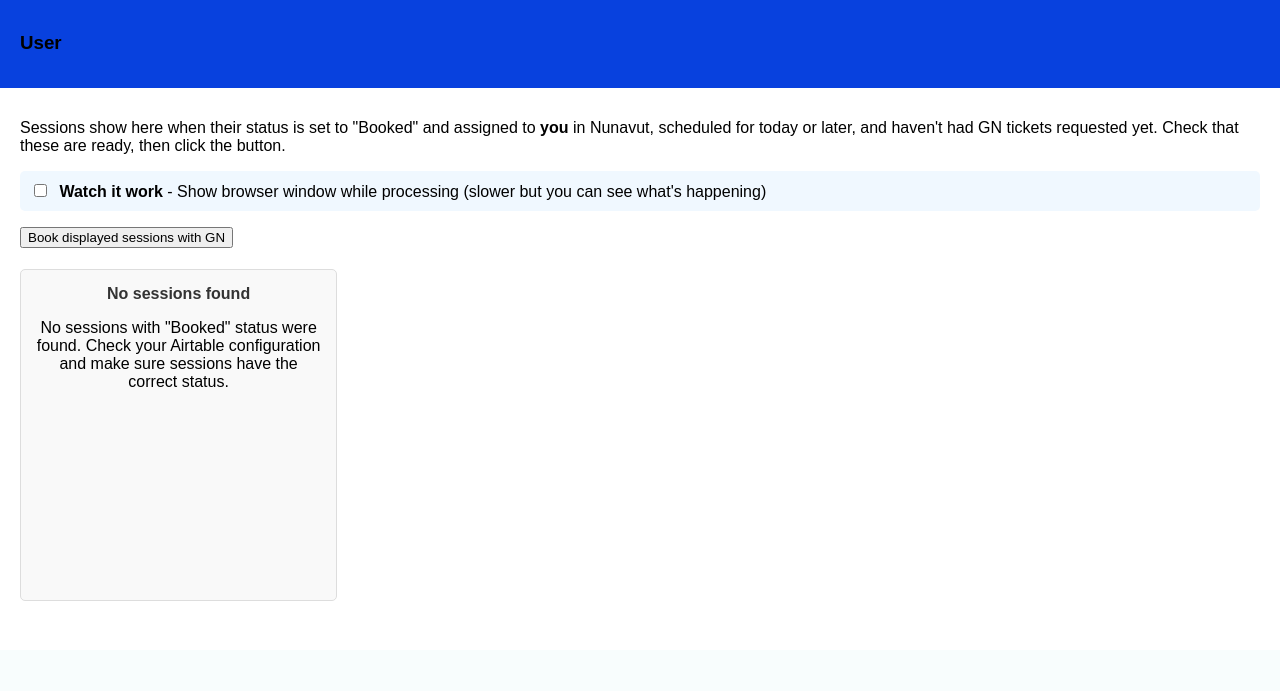
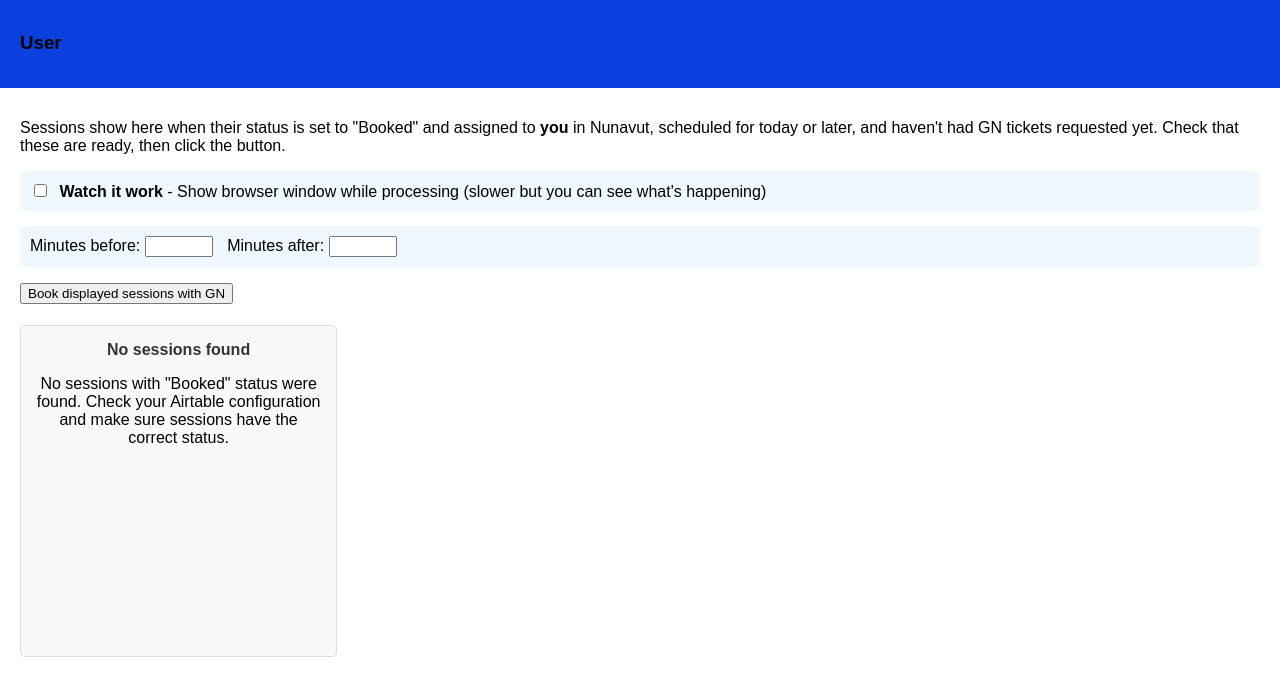
Before and after one commit to artificial-dromedary/gn-ticket-automator, a Flask app: template templates/gn.html in a window 1280 px wide. Shown: the part 150-841 px from the top of the page. Before the commit the page ends 751 px from the top, so only its background shows below. Run offline with Flask 3, Linux system fonts and the light colour scheme; the template is opened without the code that fills it, so the values that code supplies are empty.

Commit message:
Allow custom session buffer durations

```diff
--- a/main.py
+++ b/main.py
@@ -341,7 +341,18 @@ def gn_ticket_page():
     try:
         sessions_data = create_airtable_client(profile['airtable_api_key']).get_booked_sessions(user_name=user['name'])
         session['book_sessions'] = sessions_data
-        return render_template("gn.html", all_sessions=sessions_data, user=user)
+
+        prefs = profile.get('preferences', {})
+        buffer_before = prefs.get('buffer_before', 10)
+        buffer_after = prefs.get('buffer_after', 10)
+
+        return render_template(
+            "gn.html",
+            all_sessions=sessions_data,
+            user=user,
+            buffer_before=buffer_before,
+            buffer_after=buffer_after,
+        )
     except Exception as e:
         logging.error(f"Error loading sessions: {e}", exc_info=True)
         return render_template("profile_error.html", error=str(e), user=user)
@@ -361,6 +372,19 @@ def do_gn_ticket():
 
     # Extract necessary data from the request *before* spawning the thread
     headless_mode_enabled = (request.form.get('watch_browser') != 'yes')
+    buffer_before = int(request.form.get('buffer_before', 10) or 0)
+    buffer_after = int(request.form.get('buffer_after', 10) or 0)
+
+    prefs = profile.get('preferences', {})
+    prefs['buffer_before'] = buffer_before
+    prefs['buffer_after'] = buffer_after
+
+    user_manager.save_profile(user['email'], {
+        'airtable_api_key': profile.get('airtable_api_key'),
+        'servicenow_password': profile.get('servicenow_password'),
+        'totp_secret': profile.get('totp_secret'),
+        'preferences': prefs
+    })
 
     def run_booking():
         try:
@@ -374,7 +398,9 @@ def do_gn_ticket():
                 profile.get('totp_secret'),
                 headless_mode=headless_mode_enabled,  # This will control browser visibility
                 allow_manual_site_selection=True,  # Explicitly enable manual intervention
-                chatgpt_api_key=CONFIG.get('CHATGPT_API_KEY')
+                chatgpt_api_key=CONFIG.get('CHATGPT_API_KEY'),
+                buffer_before=buffer_before,
+                buffer_after=buffer_after
             )
         except Exception as e:
             set_progress(progress_session_id, f"Critical error during booking: {str(e)}", status="error")
--- a/templates/gn.html
+++ b/templates/gn.html
@@ -124,6 +124,17 @@ function removeSession(button) {
       </label>
     </div>
 
+    <div style="margin: 15px 0; padding: 10px; background: #f0f8ff; border-radius: 5px;">
+      <label style="margin-right: 10px;">
+        Minutes before:
+        <input type="number" name="buffer_before" id="buffer_before" value="{{ buffer_before }}" style="width: 60px;">
+      </label>
+      <label>
+        Minutes after:
+        <input type="number" name="buffer_after" id="buffer_after" value="{{ buffer_after }}" style="width: 60px;">
+      </label>
+    </div>
+
     <p>
       <input type="submit" name="book_sessions" id="book_sessions" value="Book displayed sessions with GN">
     </p>
```
Also changed, not shown: gn_ticket.py (+6 -3 lines).
